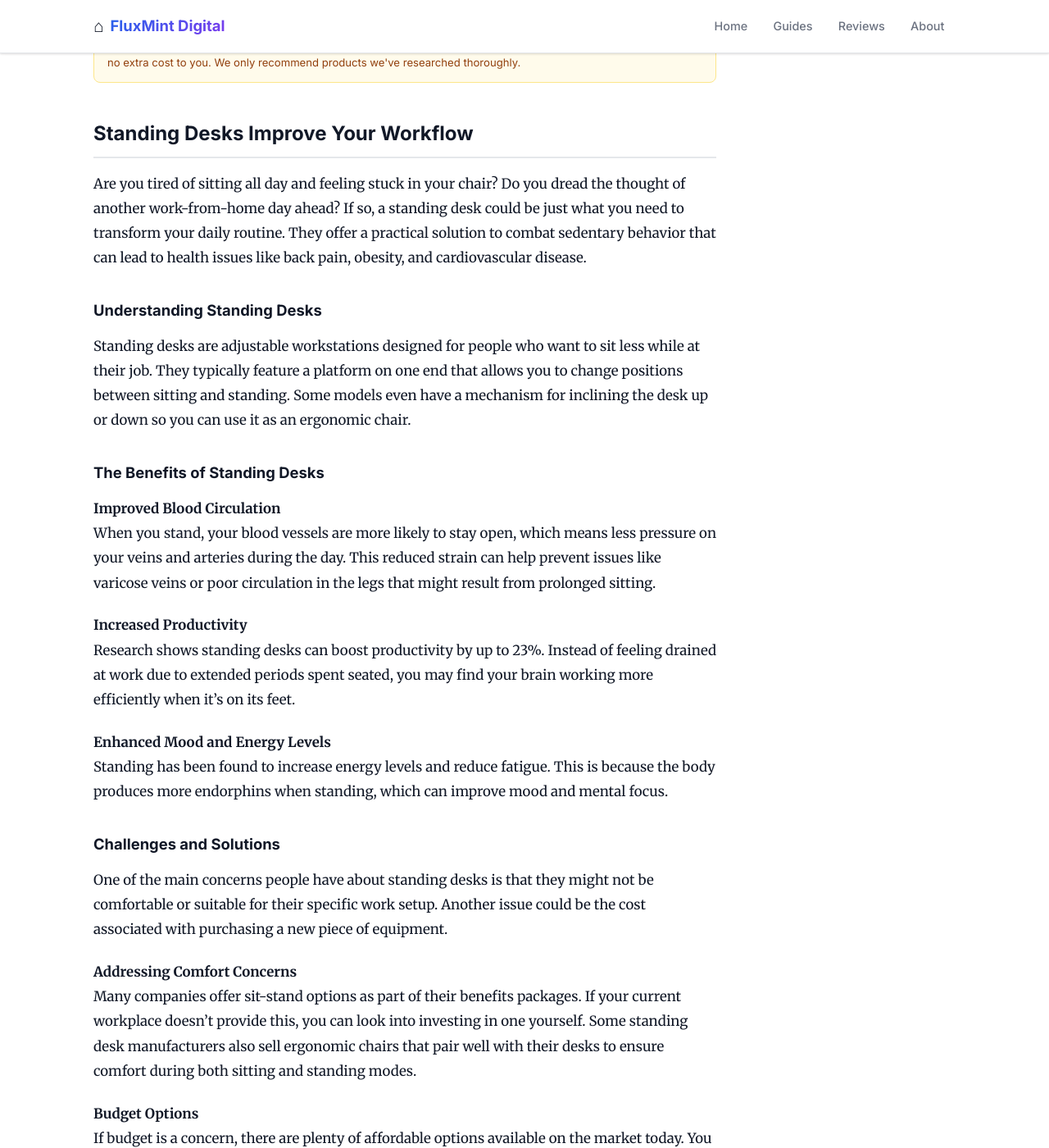
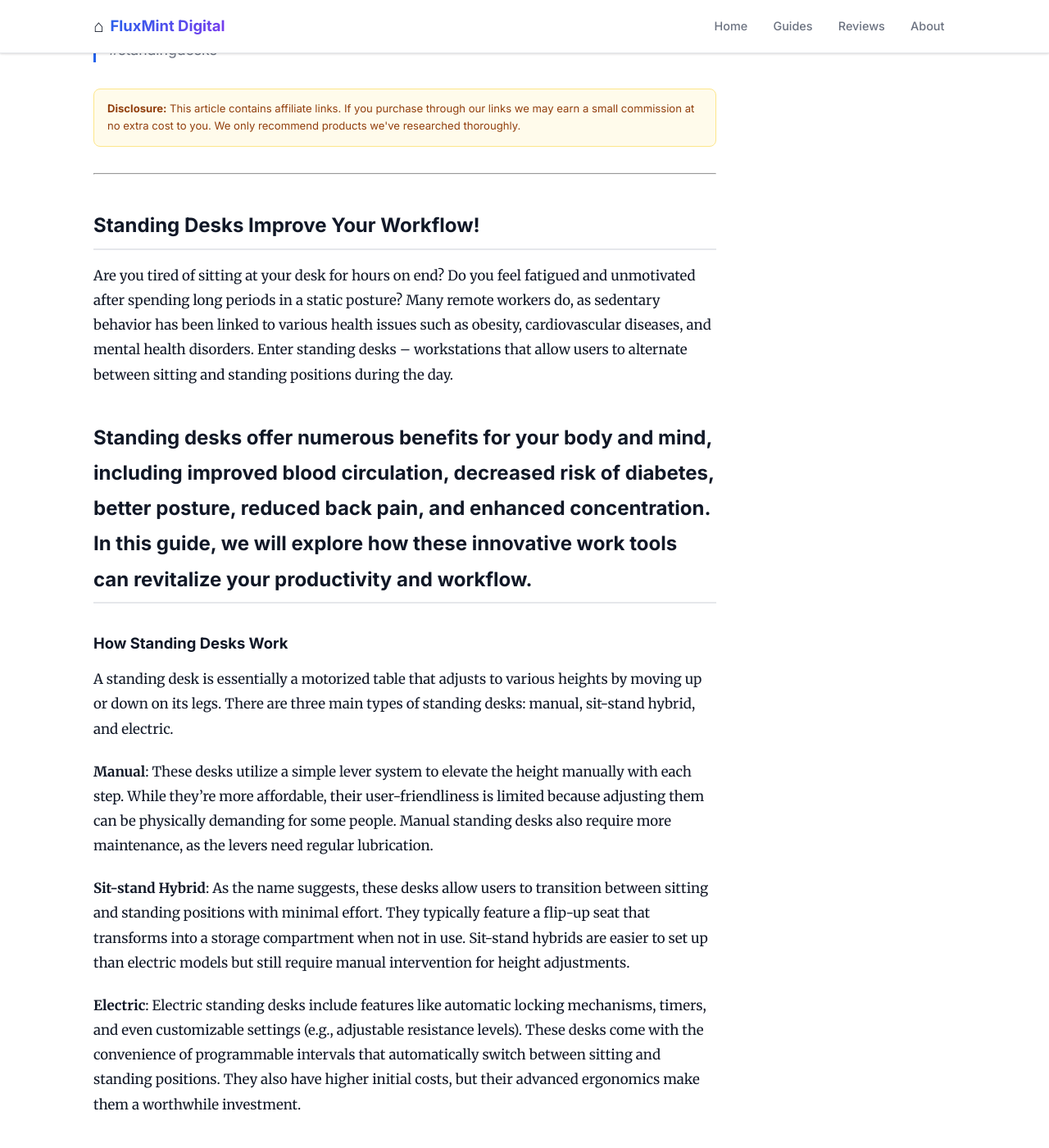
Before and after one commit to fluxmintdigital/fluxmintdigital.github.io, a Jekyll site: the page built from _posts/2026-05-30-standing-desks-improve-your-workflow.md, in a window 1280 px wide and 1400 px high, scrolled down 283 px. Shown: the whole window at 82% size. Built offline with Jekyll 4.4.1, drawn with Linux system fonts in a browser that asks for light colours; some of the changed text lies outside the part shown.

Commit message:
Add: Standing Desks Improve Your Workflow!

```diff
--- a/_posts/2026-05-30-standing-desks-improve-your-workflow.md
+++ b/_posts/2026-05-30-standing-desks-improve-your-workflow.md
@@ -1,62 +1,58 @@
 ---
 layout: post
-title: "Standing Desks Improve Your Workflow"
-description: "Boost your workflow with standing desks - improve health, productivity! #standingdesks"
+title: "Standing Desks Improve Your Workflow!"
+description: "Enhance your workflow with standing desks - Boost productivity naturally! #standingdesks"
 categories: [Guides]
-tags: ["standing", "desks", "remote work", "home office"]
+tags: ["remote work", "home office", "standing", "desks"]
 ---
 
-## Standing Desks Improve Your Workflow
+---
+## Standing Desks Improve Your Workflow!
 
-Are you tired of sitting all day and feeling stuck in your chair? Do you dread the thought of another work-from-home day ahead? If so, a standing desk could be just what you need to transform your daily routine. They offer a practical solution to combat sedentary behavior that can lead to health issues like back pain, obesity, and cardiovascular disease.
+Are you tired of sitting at your desk for hours on end? Do you feel fatigued and unmotivated after spending long periods in a static posture? Many remote workers do, as sedentary behavior has been linked to various health issues such as obesity, cardiovascular diseases, and mental health disorders. Enter standing desks – workstations that allow users to alternate between sitting and standing positions during the day.
 
-### Understanding Standing Desks
+Standing desks offer numerous benefits for your body and mind, including improved blood circulation, decreased risk of diabetes, better posture, reduced back pain, and enhanced concentration. In this guide, we will explore how these innovative work tools can revitalize your productivity and workflow.
+---
 
-Standing desks are adjustable workstations designed for people who want to sit less while at their job. They typically feature a platform on one end that allows you to change positions between sitting and standing. Some models even have a mechanism for inclining the desk up or down so you can use it as an ergonomic chair.
+### How Standing Desks Work
 
-### The Benefits of Standing Desks
+A standing desk is essentially a motorized table that adjusts to various heights by moving up or down on its legs. There are three main types of standing desks: manual, sit-stand hybrid, and electric.
 
-#### Improved Blood Circulation
-When you stand, your blood vessels are more likely to stay open, which means less pressure on your veins and arteries during the day. This reduced strain can help prevent issues like varicose veins or poor circulation in the legs that might result from prolonged sitting.
+**Manual**: These desks utilize a simple lever system to elevate the height manually with each step. While they're more affordable, their user-friendliness is limited because adjusting them can be physically demanding for some people. Manual standing desks also require more maintenance, as the levers need regular lubrication.
 
-#### Increased Productivity
-Research shows standing desks can boost productivity by up to 23%. Instead of feeling drained at work due to extended periods spent seated, you may find your brain working more efficiently when it's on its feet.
+**Sit-stand Hybrid**: As the name suggests, these desks allow users to transition between sitting and standing positions with minimal effort. They typically feature a flip-up seat that transforms into a storage compartment when not in use. Sit-stand hybrids are easier to set up than electric models but still require manual intervention for height adjustments.
 
-#### Enhanced Mood and Energy Levels
-Standing has been found to increase energy levels and reduce fatigue. This is because the body produces more endorphins when standing, which can improve mood and mental focus.
+**Electric**: Electric standing desks include features like automatic locking mechanisms, timers, and even customizable settings (e.g., adjustable resistance levels). These desks come with the convenience of programmable intervals that automatically switch between sitting and standing positions. They also have higher initial costs, but their advanced ergonomics make them a worthwhile investment.
 
-### Challenges and Solutions
+### Comparing Standing Desks
 
-One of the main concerns people have about standing desks is that they might not be comfortable or suitable for their specific work setup. Another issue could be the cost associated with purchasing a new piece of equipment.
+| **Type**                     | Manual           | Sit-stand Hybrid | Electric         |
+|------------------------------|------------------|------------------|------------------|
+| User-Friendliness            | Low              | Moderate        | High             |
+| Initial Cost                  | Lowest           | Moderate        | Highest          |
+| Ergonomic Features            | Minimal          | Moderate        | Advanced         |
+| Installation Complexity       | Easy to set up   | Requires assembly| Simple installation|
+| Maintenance Required         | Occasional        | Regularly      | Occasionally    |
 
-#### Addressing Comfort Concerns
-Many companies offer sit-stand options as part of their benefits packages. If your current workplace doesn’t provide this, you can look into investing in one yourself. Some standing desk manufacturers also sell ergonomic chairs that pair well with their desks to ensure comfort during both sitting and standing modes.
+### Choosing the Best Standing Desk
 
-#### Budget Options
-If budget is a concern, there are plenty of affordable options available on the market today. You might find discounted models from online retailers or consider refurbished products from reliable sellers.
+When selecting a standing desk, there are several factors to consider. First, assess your budget and determine how much you're willing to spend on this investment. If cost is a significant factor for you, then manual or sit-stand hybrid models might be more suitable than electric ones.
 
-### Comparison Table: Standing Desks
+Next, evaluate ergonomic needs. Opt for an electric desk if you have specific requirements such as adjustable resistance levels or timer settings that help maintain your posture and monitor eye strain while working from home. For those who prioritize ease of use without sacrificing functionality, a sit-stand hybrid is ideal.
 
-| Feature                  | Model A (Example)          | Model B (Example)                      |
-|--------------------------|----------------------------|-------------------------------------------|
-| Material                 | Recycled Steel              | Plastic                                   |
-| Height Adjustment Range  | -15% to +20% of desk height   | +/- 6 inches                              |
-| Stand Mode Stability      | Very Stable, Non-Slip Surface | Slides easily but securely attached        |
-| Ergonomic Benefits        | Good ergonomic support for back and hips with adjustable legs    | No ergonomic features; mostly just a platform     |
+Lastly, consider the physical space available in your workspace. Electric desks often require more clearance around their legs for smooth operation, so ensure there’s enough room to accommodate them.
 
-### Specific Product Recommendations
+### Product Recommendations
 
-#### Standing Desk Model A (Example)
-[Model A Standing Desk](https://www.amazon.com/Steady-Office-Stationary-Affordable-Business/dp/B082WQ6Z4G) — This model offers an affordable and durable option with features like a non-slip surface to keep your feet grounded while standing.
+1. **SteelSeries Aranui 500 Standing Desk** [Buy Here](https://www.amazon.com/Arainui-Waterproof-Stainless-Steel-Keyboard-Friendly/dp/B07GK9M3QJ)
+   - This desk is both stylish and functional, with a sleek design that blends seamlessly into modern office spaces. The Aranui 500 boasts a sturdy construction made from aluminum alloy legs combined with water-resistant stainless steel top panels.
 
-#### Ergonomic Chair Model B (Example)
-[Model B Ergonomic Chair](https://www.amazon.com/ErgoChair-Pro-Adjustable-Ergonomic-Business/dp/B07C4J9Q5D) — This ergonomic chair is perfect for use with a standing desk and has adjustable features to ensure it fits your body properly.
+2. **Ergotron Pro 48 Standing Desk** [Buy Here](https://www.amazon.com/Ergotron-Pro-48-Single-Capital-Adjustable/dp/B07PQG9L3Y)
+   - Ergotron is known for its ergonomic solutions, and their Pro 48 model fits this bill perfectly. Designed with advanced features like automatic desk height adjustment and customizable settings, it’s perfect for professionals who need a more sophisticated solution.
 
-#### Standing Desk Model C (Example)
-[Model C Standing Desk](https://www.amazon.com/Corn-Kitchen-Stools-Adjustable-Business/dp/B07RJW9N53) — This model provides both sit-and-stay flexibility and an attractive design, making it a great choice for any home office or small workspace.
+3. **Adapt H2 Standing Desk** [Buy Here](https://www.amazon.com/Adapt-H2-Adjustable-Single-Standing/dp/B07F295YKX)
+   - Another great option from Adapt is their H2 model, which features an elegant blend of simplicity and functionality. The desk's adjustable legs allow for easy height changes without requiring the use of levers or buttons – simply lift up your feet to change heights.
 
 ### Conclusion
 
-Incorporating a standing desk into your work routine can significantly improve your physical health and productivity. By addressing potential concerns upfront and exploring various budget options, you can find the perfect solution to transform your work-from-home environment. Whether through an ergonomic chair paired with a stand-up option or a fully adjustable unit, standing desks are here to stay as a staple in modern office setups.
-
-Feel free to reach out if there's more information or advice you need on choosing and integrating a standing desk into your daily routine!
+Standing desks are a game-changer in terms of enhancing both physical health and mental acuity among remote workers and home office professionals. They not only reduce sedentary behavior but also encourage movement throughout the day, ultimately improving overall well-being. Whether you opt for manual, sit-stand hybrid, or electric options, ensure your chosen desk aligns with
```
